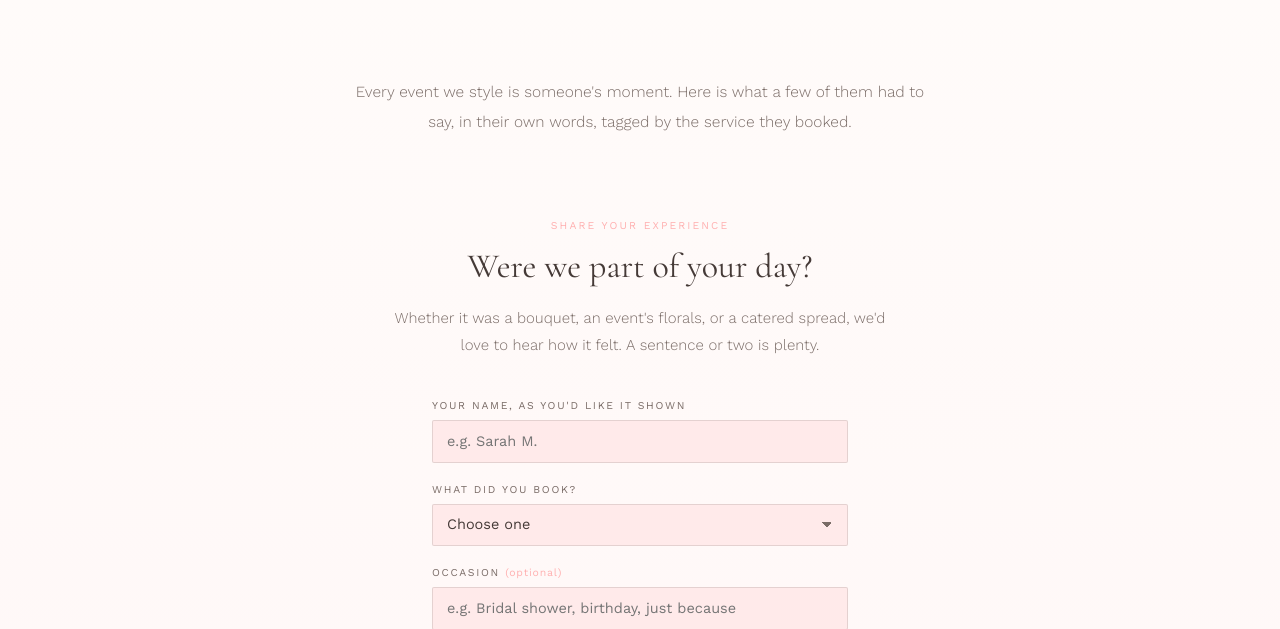
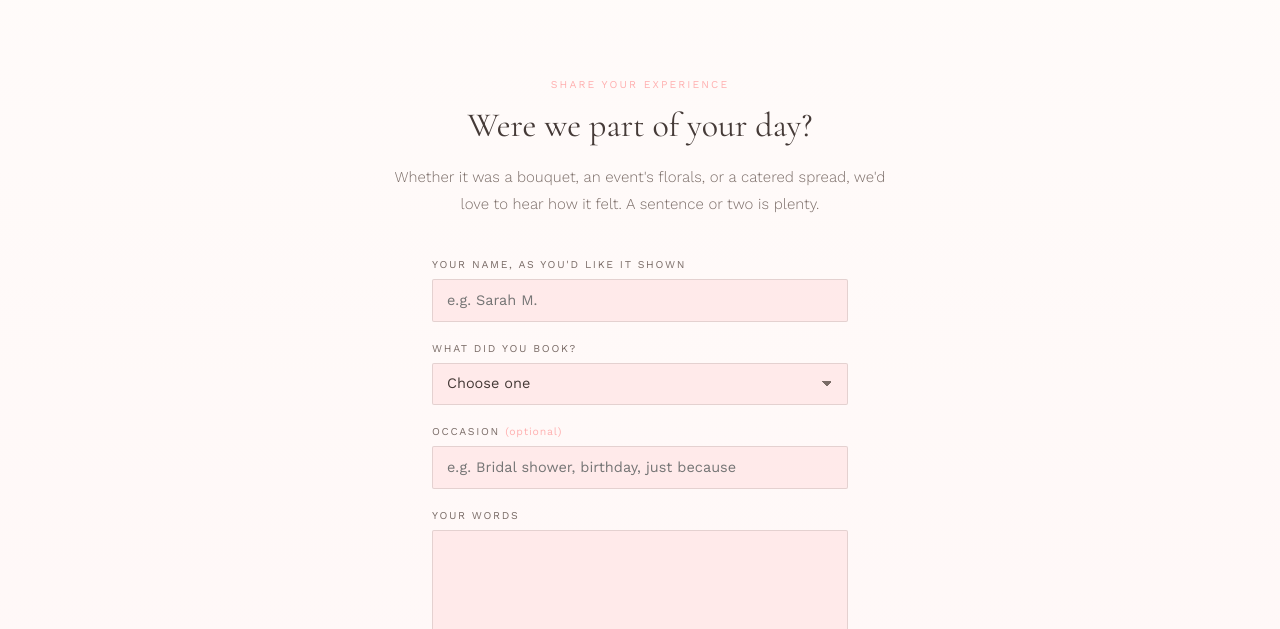
Before and after one commit to BlushSD/BlushSD, a plain HTML site: page testimonials.html in a window 1280 px wide. Shown: the part 471-1100 px from the top of the page. Drawn offline with nearby package versions, Linux system fonts and the light colour scheme.

Commit message:
Testimonials: hide intro line until real reviews are added
Co-Authored-By: Claude Opus 5.5 <noreply@anthropic.com>
Claude-Session: https://claude.ai/code/session_01TRt6nz4cahaVEuWzyKgBfg

```diff
--- a/testimonials.html
+++ b/testimonials.html
@@ -120,7 +120,11 @@
     font-weight:300;
     color:var(--ink-soft);
   }
+  /* Until the first real review is added, the intro and empty grid hide
+     and the page opens straight onto the invitation below. */
   .reviews:empty{display:none;}
+  .reviews-intro:has(+ .reviews:empty){display:none;}
+  .reviews:empty + .share{padding-top:80px;}
   .reviews:not(:empty) + .share{padding-top:90px;}
 
   /* ---------- Share-your-experience invitation ---------- */
@@ -193,7 +197,7 @@
   </div>
 </section>
 
-<section class="page-content" style="padding-bottom:50px;">
+<section class="page-content reviews-intro" style="padding-bottom:50px;">
   <p>Every event we style is someone's moment. Here is what a few of them had to say, in their own words, tagged by the service they booked.</p>
 </section>
 
```
